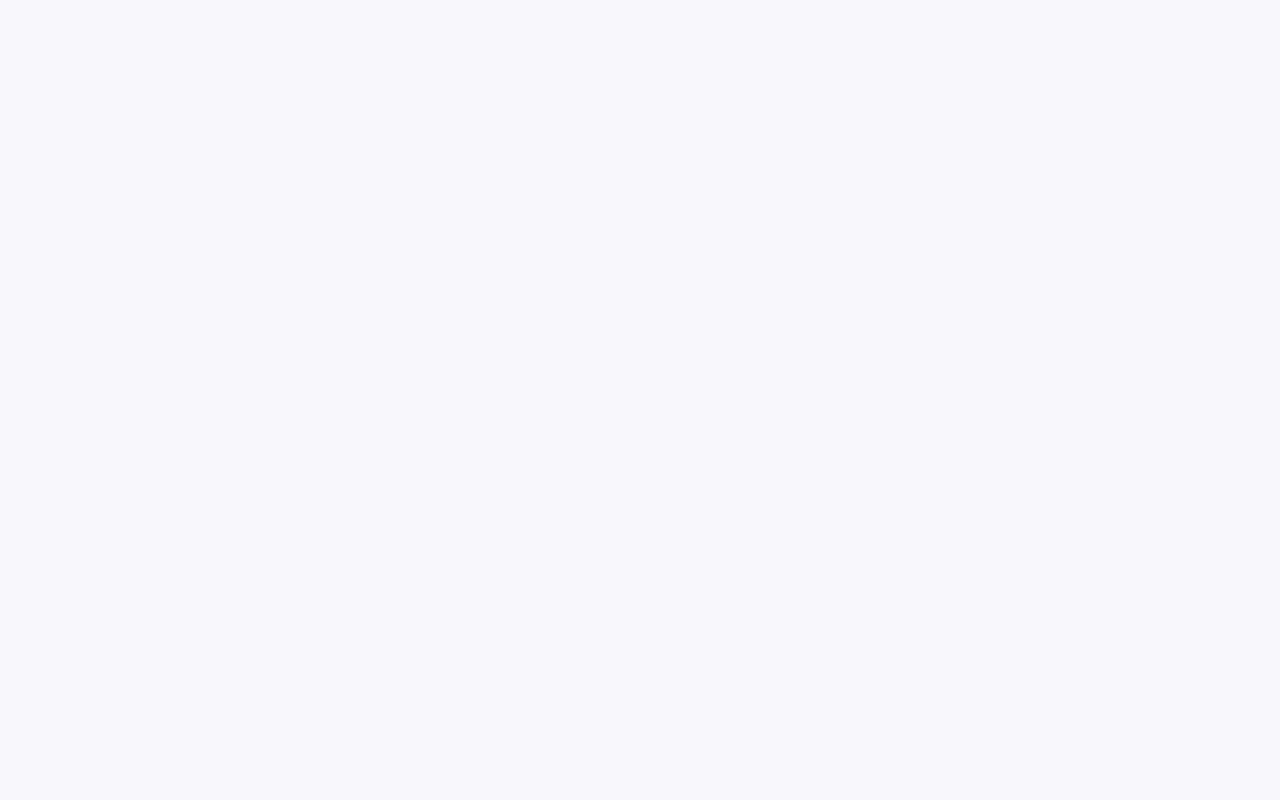
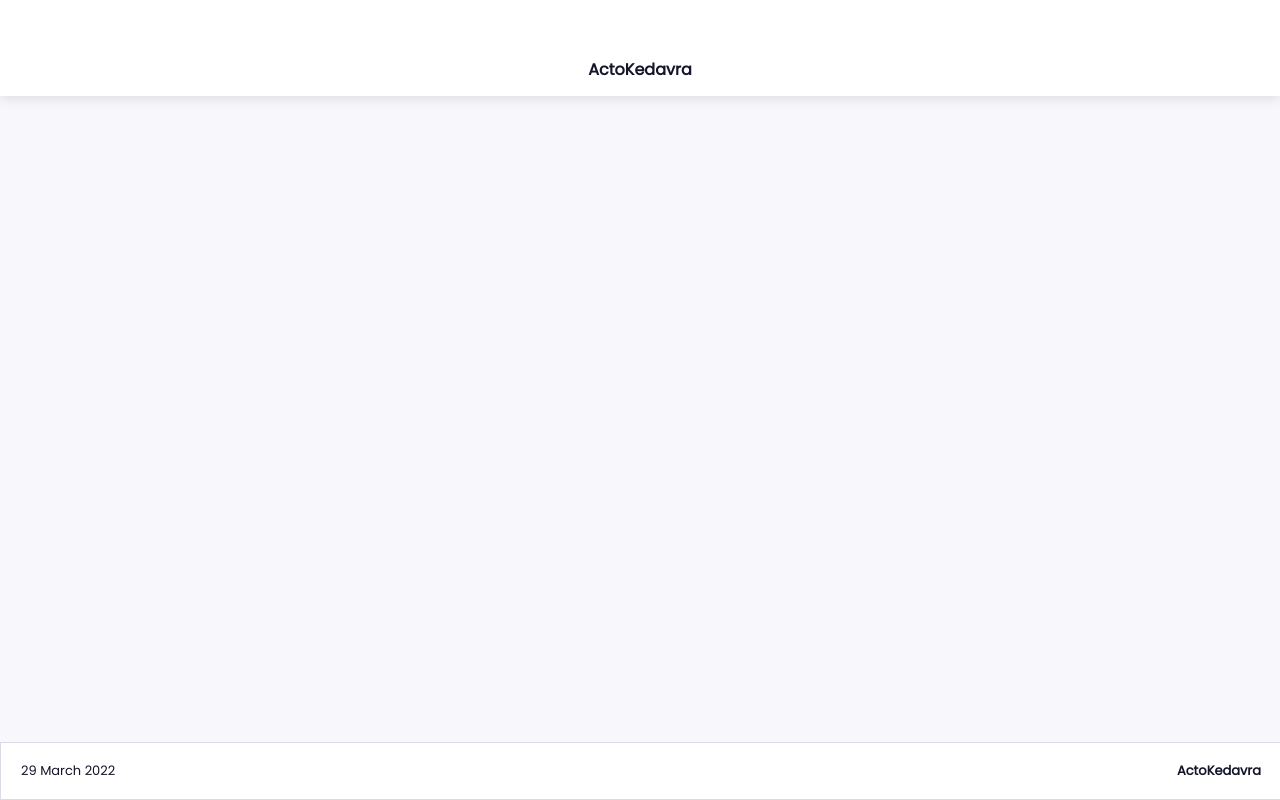
Before and after one commit to remusiesan/ActoKedavra, a React (Create React App) app: page / in a window 1280 px wide. Built offline with nearby package versions, Linux system fonts and the light colour scheme.

Commit message:
A new home for the styleguide - Updates

```diff
--- a/package.json
+++ b/package.json
@@ -10,7 +10,7 @@
     "prop-types": "^15.8.1",
     "react": "^17.0.2",
     "react-dom": "^17.0.2",
-    "react-router-dom": "^5.2.0",
+    "react-router-dom": "^6.3.0",
     "react-scripts": "5.0.0",
     "web-vitals": "^2.1.4"
   },
--- a/src/App.js
+++ b/src/App.js
@@ -1,5 +1,5 @@
 import React, { useState } from "react";
-import { BrowserRouter, Route, Switch } from 'react-router-dom';
+import { BrowserRouter as Router, Routes, Route} from 'react-router-dom';
 import StyleguidePage from "./StyleguidePage";
 
 import Header from "./components/UI/Header";
@@ -11,17 +11,12 @@
 
   return (
     <div className="App">
-       <BrowserRouter>
-        <Switch>
-          <Route path="/home">
-            <Header />
-            <Footer />
-          </Route>
-          <Route path="/StyleguidePage">
-            <StyleguidePage />
-          </Route>
-        </Switch>
-      </BrowserRouter>
+       <Router>
+        <Routes>
+          <Route path='/' element={<><Header /> <Footer /></>} />
+          <Route path="/StyleguidePage" element={<StyleguidePage />} />
+        </Routes>
+      </Router>
     </div>
   );
 }
```
Also changed, not shown: 1 other file (tests, documents, lock files or other folders).
